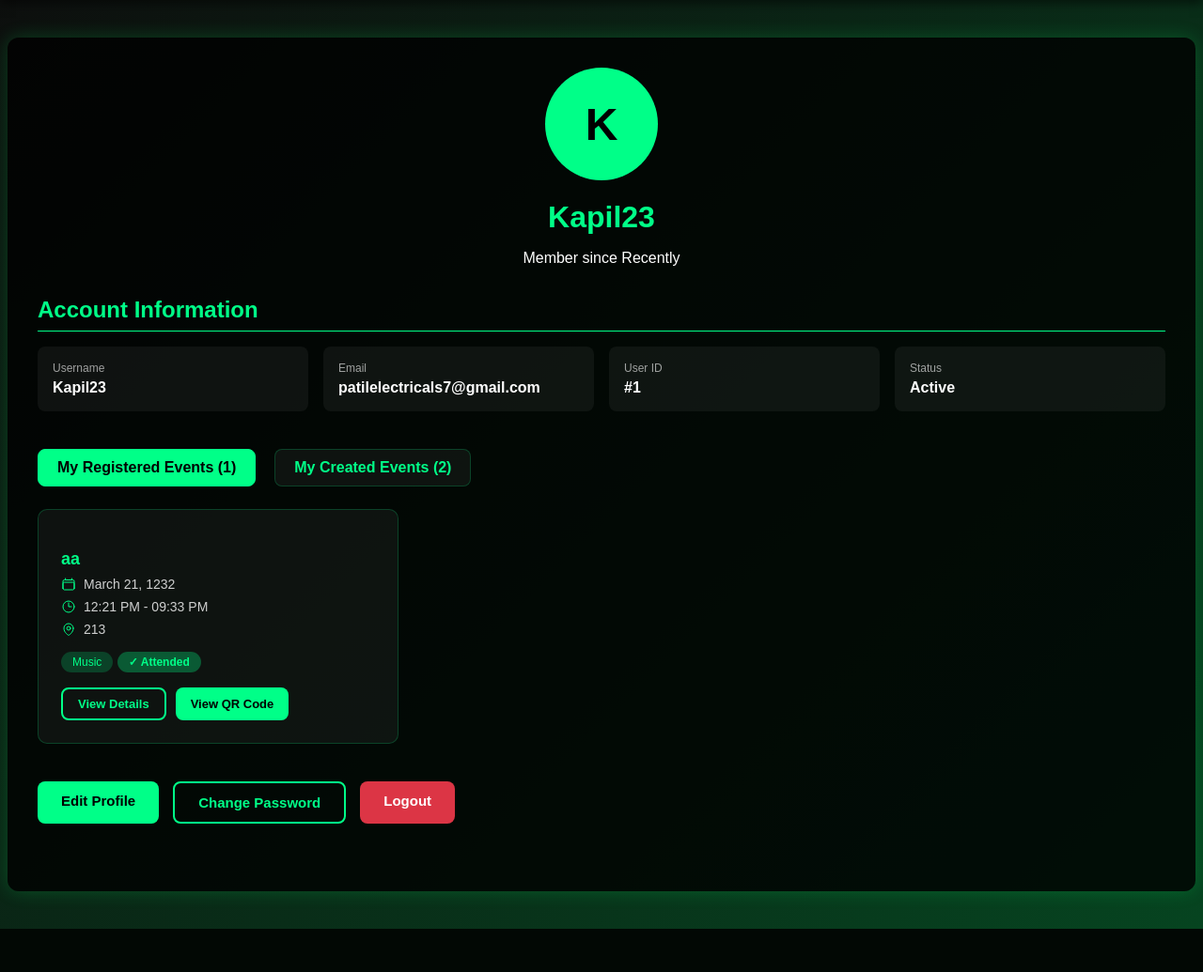
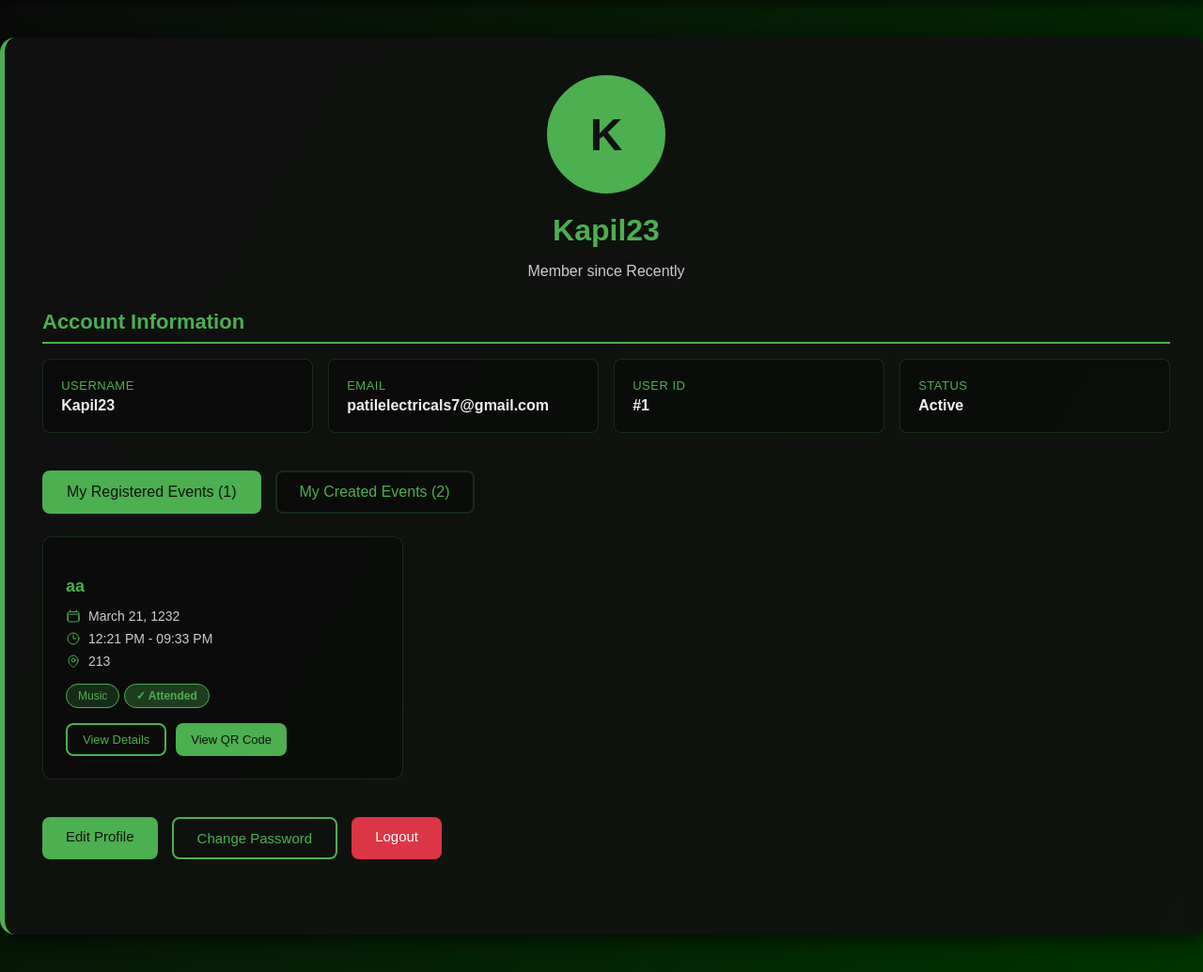
Before and after one commit to amanbhandare09/event_hive_app, a Flask app: page /user/profile in a window 1280 px wide. Shown: the part 79-1114 px from the top of the page at 94% size. Before the commit the page ends 1068 px from the top, so only its background shows below. Run offline with Flask 3, Linux system fonts and the light colour scheme; a user stored in the database is signed in.

Commit message:
changes in the UI

```diff
--- a/app/templates/user_profile.html
+++ b/app/templates/user_profile.html
@@ -5,18 +5,21 @@
 {% block extra_css %}
 <style>
     body {
-        background: linear-gradient(135deg, #0d0d0d, #064420);
+        background: linear-gradient(120deg, #0a0a0a, #003300);
+        font-family: 'Poppins', sans-serif;
     }
 
     .profile-container {
-        background: rgba(0, 0, 0, 0.8);
-        padding: 2rem;
-        border-radius: 12px;
-        box-shadow: 0 0 20px rgba(0, 255, 100, 0.2);
+        background: rgba(17, 17, 17, 0.9);
+        padding: 2.5rem;
+        border-radius: 16px;
+        box-shadow: 0 4px 20px rgba(0,0,0,0.7);
+        border-left: 5px solid #4CAF50;
+        backdrop-filter: blur(10px);
         width: 100%;
         max-width: 1200px;
         margin: 40px auto;
-        color: #fff;
+        color: #f0f0f0;
     }
 
     .profile-header {
@@ -28,19 +31,22 @@
         width: 120px;
         height: 120px;
         border-radius: 50%;
-        background: #00ff88;
-        color: #000;
+        background: #4CAF50;
+        color: #111;
         display: flex;
         justify-content: center;
         align-items: center;
         font-size: 48px;
         font-weight: bold;
         margin: 0 auto 1rem;
+        border: 3px solid #4CAF50;
     }
 
     h1 {
-        color: #00ff88;
+        color: #4CAF50;
         margin-bottom: 5px;
+        font-size: 32px;
+        font-weight: 600;
     }
 
     .profile-section {
@@ -48,10 +54,12 @@
     }
 
     .profile-section h2 {
-        color: #00ff88;
-        border-bottom: 1px solid #00ff88;
+        color: #4CAF50;
+        border-bottom: 2px solid #4CAF50;
         padding-bottom: 0.5rem;
         margin-bottom: 1rem;
+        font-size: 22px;
+        font-weight: 600;
     }
 
     .info-grid {
@@ -61,20 +69,25 @@
     }
 
     .info-item {
-        background: rgba(255,255,255,0.05);
-        padding: 1rem;
+        background: rgba(0, 0, 0, 0.3);
+        padding: 1.2rem;
         border-radius: 8px;
+        border: 1px solid rgba(76, 175, 80, 0.2);
     }
 
     .info-label {
-        font-size: 12px;
-        opacity: 0.6;
+        font-size: 13px;
+        color: #4CAF50;
+        font-weight: 500;
+        text-transform: uppercase;
+        letter-spacing: 0.5px;
     }
 
     .info-value {
         margin-top: 5px;
         font-size: 16px;
-        font-weight: bold;
+        font-weight: 600;
+        color: #f0f0f0;
     }
 
     .action-buttons {
@@ -88,29 +101,35 @@
         padding: 12px 25px;
         border-radius: 8px;
         text-decoration: none;
-        font-weight: bold;
+        font-weight: 500;
         font-size: 15px;
         display: inline-block;
         border: none;
         cursor: pointer;
+        transition: all 0.3s;
     }
 
     .btn-primary {
-        background: #00ff88;
-        color: #000;
+        background: #4CAF50;
+        color: #111;
     }
 
-    .btn-primary:hover { background: #00cc6a; }
+    .btn-primary:hover {
+        background: #45a049;
+        transform: translateY(-2px);
+        box-shadow: 0 5px 15px rgba(76, 175, 80, 0.4);
+    }
 
     .btn-secondary {
         background: transparent;
-        border: 2px solid #00ff88;
-        color: #00ff88;
+        border: 2px solid #4CAF50;
+        color: #4CAF50;
     }
 
     .btn-secondary:hover {
-        background: #00ff88;
-        color: #000;
+        background: #4CAF50;
+        color: #111;
+        transform: translateY(-2px);
     }
 
     .btn-logout {
@@ -151,23 +176,24 @@
     }
 
     .event-card {
-        background: rgba(255, 255, 255, 0.05);
+        background: rgba(0, 0, 0, 0.3);
         border-radius: 10px;
         padding: 1.5rem;
-        border: 1px solid rgba(0, 255, 136, 0.2);
-        transition: transform 0.3s, box-shadow 0.3s;
+        border: 1px solid rgba(76, 175, 80, 0.2);
+        transition: all 0.3s;
     }
 
     .event-card:hover {
         transform: translateY(-5px);
-        box-shadow: 0 5px 20px rgba(0, 255, 136, 0.3);
-        border-color: #00ff88;
+        box-shadow: 0 5px 20px rgba(76, 175, 80, 0.3);
+        border-color: #4CAF50;
     }
 
     .event-card h3 {
-        color: #00ff88;
-        margin-bottom: 0.5rem;
+        color: #4CAF50;
+        margin-bottom: 0.8rem;
         font-size: 18px;
+        font-weight: 600;
     }
 
     .event-detail {
@@ -175,30 +201,33 @@
         align-items: center;
         margin: 0.5rem 0;
         font-size: 14px;
-        color: rgba(255, 255, 255, 0.8);
+        color: #ccc;
     }
 
     .event-detail svg {
         width: 16px;
         height: 16px;
         margin-right: 8px;
-        stroke: #00ff88;
+        stroke: #4CAF50;
     }
 
     .event-tag {
         display: inline-block;
-        background: rgba(0, 255, 136, 0.2);
-        color: #00ff88;
-        padding: 4px 12px;
+        background: rgba(76, 175, 80, 0.2);
+        color: #4CAF50;
+        padding: 5px 12px;
         border-radius: 15px;
         font-size: 12px;
         margin-top: 0.5rem;
+        font-weight: 500;
+        border: 1px solid #4CAF50;
     }
 
     .event-actions {
         display: flex;
         gap: 10px;
         margin-top: 1rem;
+        flex-wrap: wrap;
     }
 
     .btn-small {
@@ -228,84 +258,116 @@
         top: 0;
         width: 100%;
         height: 100%;
-        background-color: rgba(0, 0, 0, 0.8);
+        background-color: rgba(0, 0, 0, 0.9);
+        overflow: auto;
     }
 
     .modal-content {
-        background: rgba(0, 0, 0, 0.95);
-        margin: 5% auto;
-        padding: 2rem;
-        border: 2px solid #00ff88;
-        border-radius: 12px;
+        background: rgba(17, 17, 17, 0.98);
+        margin: 3% auto;
+        padding: 2.5rem;
+        border: 2px solid #4CAF50;
+        border-radius: 16px;
         width: 90%;
         max-width: 500px;
         text-align: center;
+        position: relative;
+        box-shadow: 0 10px 40px rgba(0, 0, 0, 0.8);
     }
 
     .modal-content h3 {
-        color: #00ff88;
-        margin-bottom: 1rem;
+        color: #4CAF50;
+        margin-bottom: 0.5rem;
+        font-size: 24px;
+        font-weight: 600;
+    }
+
+    .modal-content p {
+        color: rgba(255, 255, 255, 0.7);
+        margin-bottom: 1.5rem;
+        font-size: 14px;
+    }
+
+    .qr-image-container {
+        display: flex;
+        justify-content: center;
+        align-items: center;
+        margin: 1.5rem 0;
+        padding: 20px;
+        background: white;
+        border-radius: 12px;
     }
 
     .modal-content img {
         max-width: 100%;
+        height: auto;
+        display: block;
         border-radius: 8px;
-        background: white;
-        padding: 20px;
     }
 
     .close {
         color: #aaa;
-        float: right;
-        font-size: 28px;
+        position: absolute;
+        top: 15px;
+        right: 25px;
+        font-size: 32px;
         font-weight: bold;
         cursor: pointer;
+        transition: color 0.3s;
     }
 
     .close:hover {
-        color: #00ff88;
+        color: #4CAF50;
     }
 
     .attendance-badge {
         display: inline-block;
-        padding: 4px 12px;
+        padding: 5px 12px;
         border-radius: 15px;
         font-size: 12px;
         margin-top: 0.5rem;
-        font-weight: bold;
+        font-weight: 600;
     }
 
     .badge-attended {
-        background: rgba(0, 255, 136, 0.3);
-        color: #00ff88;
+        background: rgba(76, 175, 80, 0.3);
+        color: #4CAF50;
+        border: 1px solid #4CAF50;
     }
 
     .badge-pending {
         background: rgba(255, 193, 7, 0.3);
         color: #ffc107;
+        border: 1px solid #ffc107;
     }
 
     .tab-header {
         display: flex;
-        gap: 20px;
+        gap: 15px;
         margin-bottom: 1.5rem;
         cursor: pointer;
+        flex-wrap: wrap;
     }
 
     .tab-item {
-        padding: 10px 20px;
+        padding: 12px 24px;
         border-radius: 8px;
-        background: rgba(255,255,255,0.05);
-        border: 1px solid rgba(0,255,136,0.2);
-        color: #00ff88;
-        font-weight: bold;
-        transition: 0.3s;
+        background: rgba(0, 0, 0, 0.3);
+        border: 2px solid rgba(76, 175, 80, 0.2);
+        color: #4CAF50;
+        font-weight: 500;
+        transition: all 0.3s;
     }
 
     .tab-item.active {
-        background: #00ff88;
-        color: #000;
-        border-color: #00ff88;
+        background: #4CAF50;
+        color: #111;
+        border-color: #4CAF50;
+    }
+
+    .tab-item:hover:not(.active) {
+        border-color: #4CAF50;
+        background: rgba(76, 175, 80, 0.1);
     }
 
     .tab-content {
@@ -339,10 +415,8 @@
             {{ user.username[0].upper() }}
         </div>
         <h1>{{ user.username }}</h1>
-        <p>Member since {{ user.created_at.strftime('%B %Y') if user.created_at else 'Recently' }}</p>
+        <p style="color: #ccc;">Member since {{ user.created_at.strftime('%B %Y') if user.created_at else 'Recently' }}</p>
     </div>
-
-
 
     <!-- Account Information -->
     <div class="profile-section">
```
Also changed, not shown: other parts of app/templates/user_profile.html (+34 -13 lines), app/templates/attendees_list.html (+181 -44 lines). Lines whose indentation alone changed are shown as unchanged.
